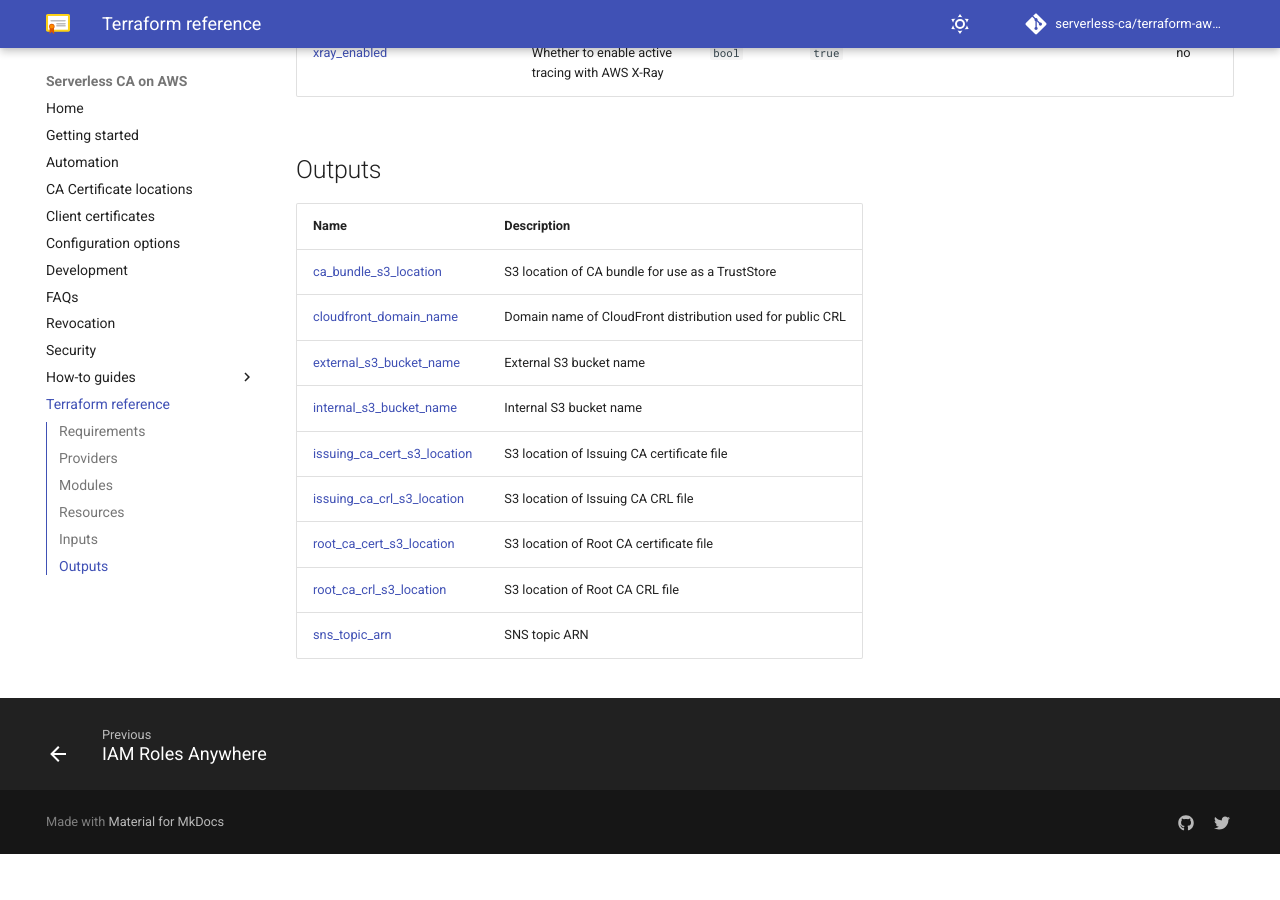
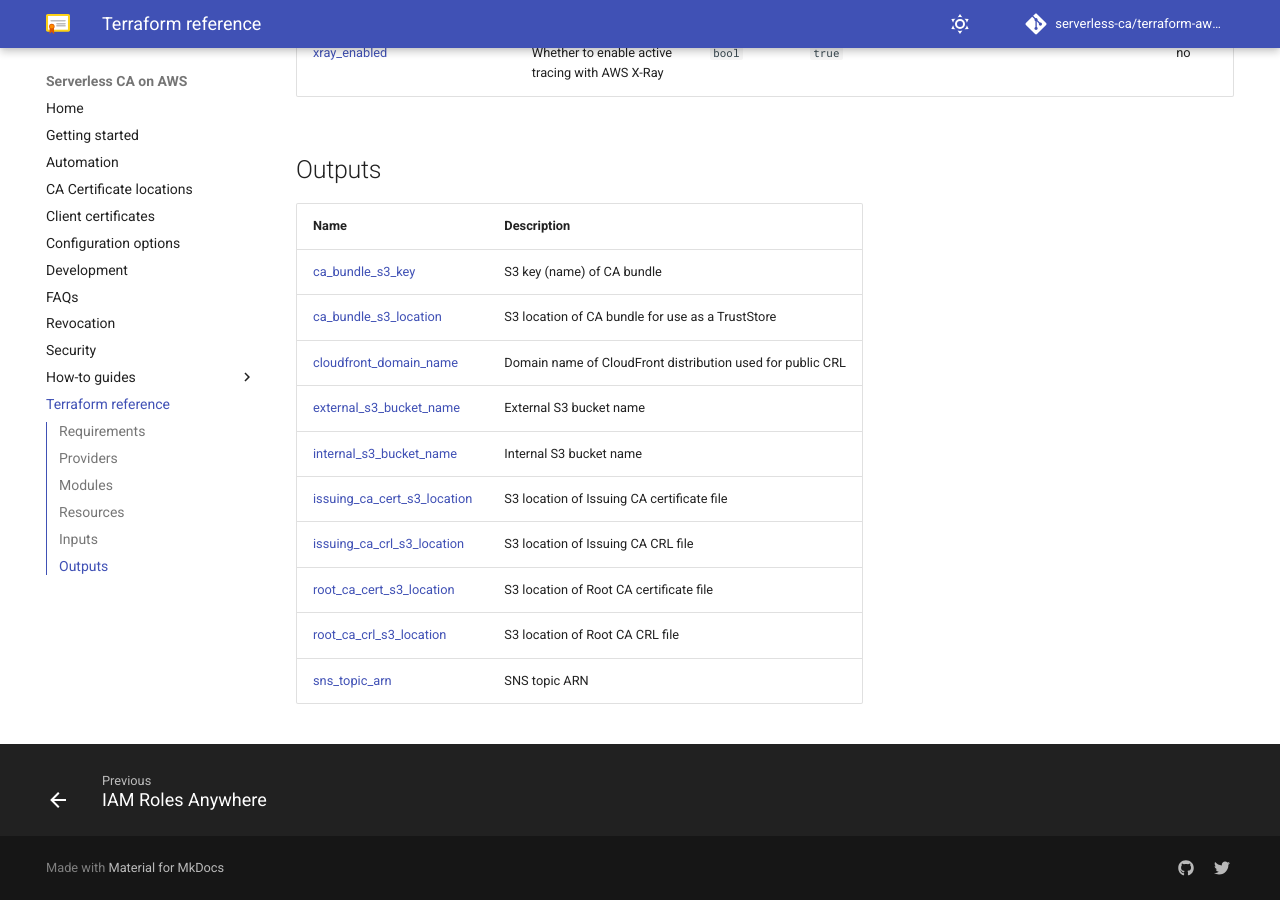
Before and after one commit to serverless-ca/terraform-aws-ca, an MkDocs documentation site: the page built from docs/reference.md, in a window 1280 px wide and 900 px high, scrolled down 6289 px. Built offline with MkDocs 1.6.1 and Material for MkDocs 9.7.7, drawn with Linux system fonts in a browser that asks for light colours; comment, search, counter and statistics services are not loaded; before the commit the page ends 7143 px from its top, so only the background shows below that.

Commit message:
terraform-docs: automated action

```diff
--- a/docs/reference.md
+++ b/docs/reference.md
@@ -97,6 +97,7 @@
 
 | Name | Description |
 |------|-------------|
+| <a name="output_ca_bundle_s3_key"></a> [ca\_bundle\_s3\_key](#output\_ca\_bundle\_s3\_key) | S3 key (name) of CA bundle |
 | <a name="output_ca_bundle_s3_location"></a> [ca\_bundle\_s3\_location](#output\_ca\_bundle\_s3\_location) | S3 location of CA bundle for use as a TrustStore |
 | <a name="output_cloudfront_domain_name"></a> [cloudfront\_domain\_name](#output\_cloudfront\_domain\_name) | Domain name of CloudFront distribution used for public CRL |
 | <a name="output_external_s3_bucket_name"></a> [external\_s3\_bucket\_name](#output\_external\_s3\_bucket\_name) | External S3 bucket name |
```
